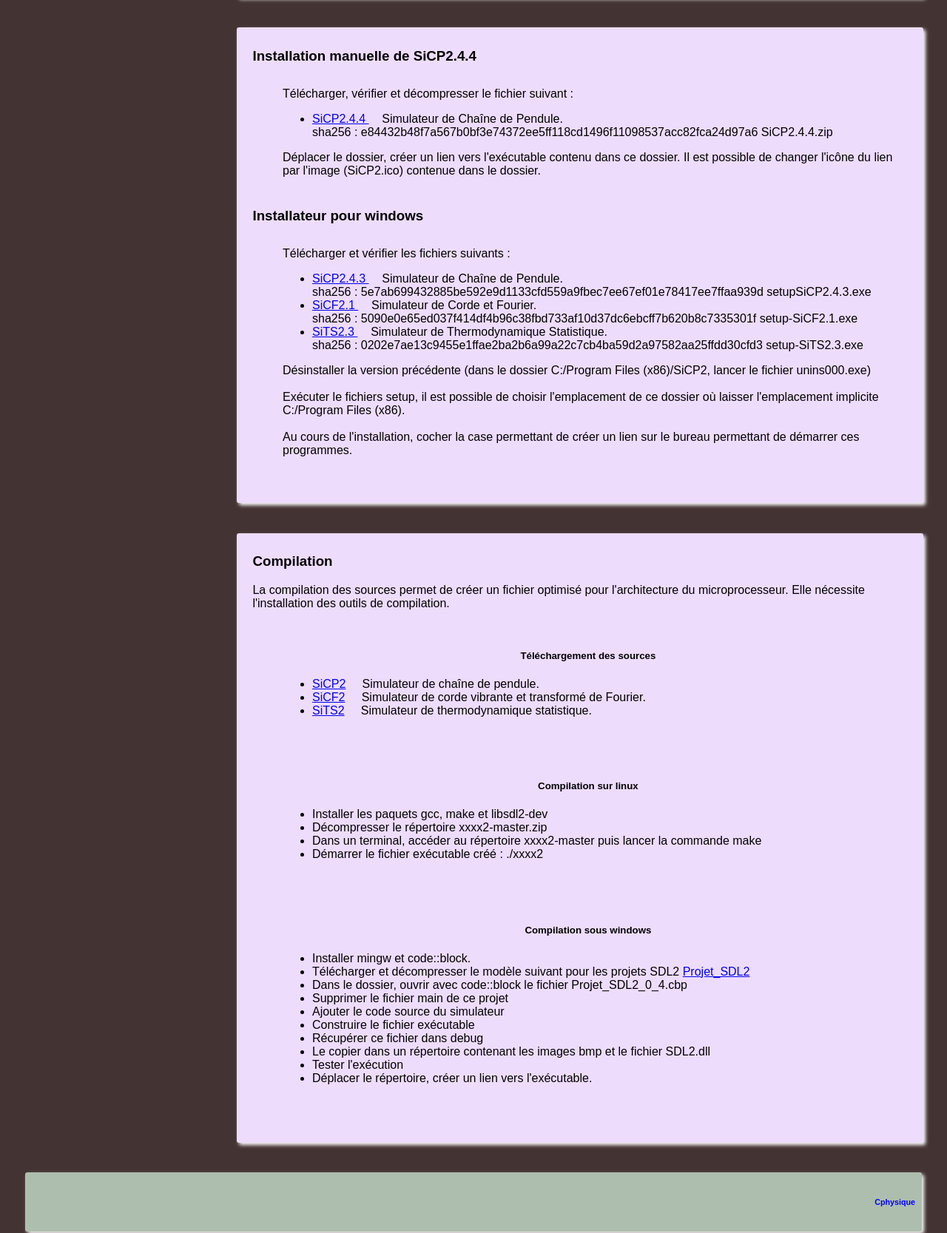
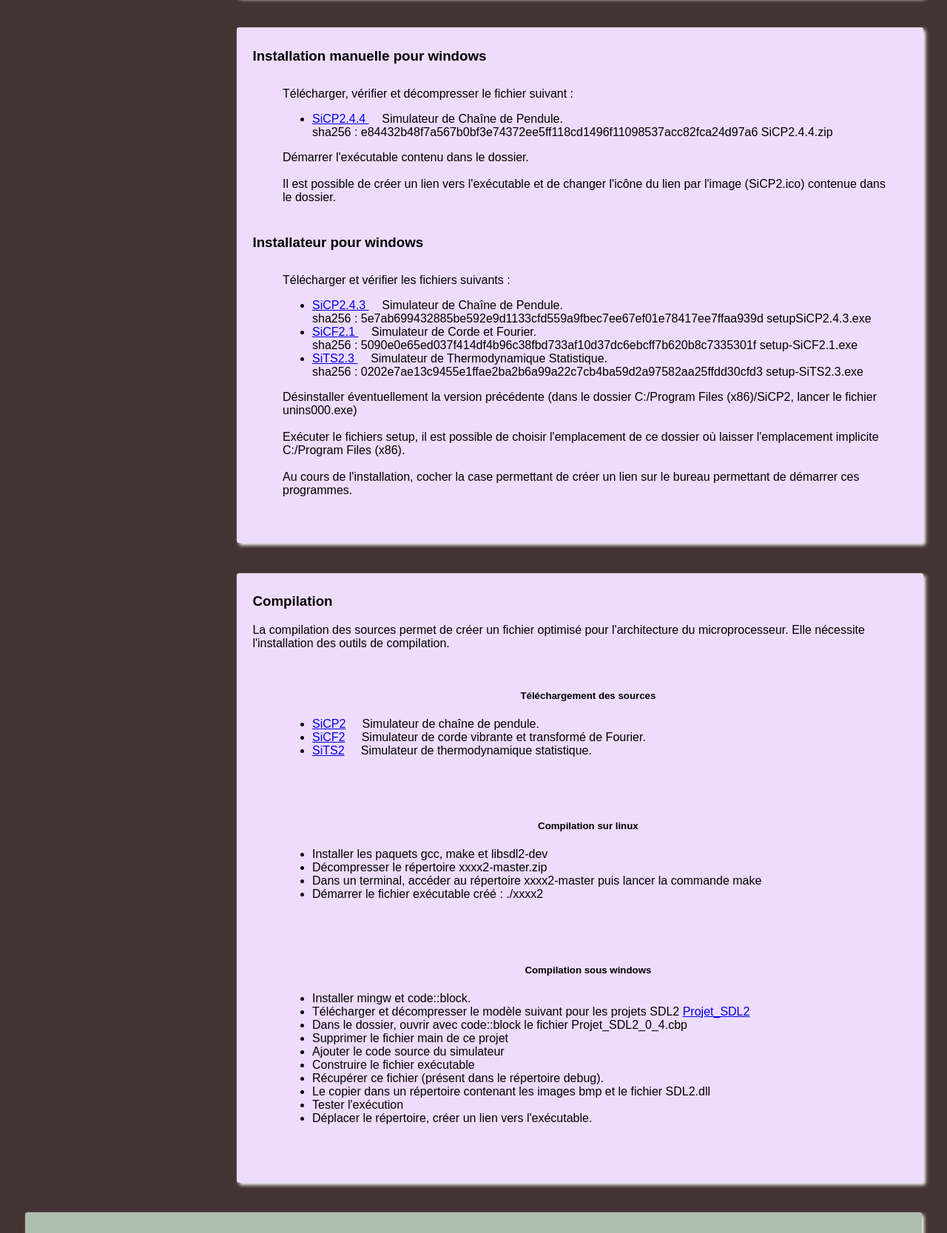
Before and after one commit to Cphysique/cphysique.github.io, a plain HTML site: page index.html in a window 1280 px wide. Shown: the part 1891-3558 px from the top of the page at 74% size. Drawn offline with Linux system fonts and the light colour scheme.

Commit message:
Corrections

```diff
--- a/index.html
+++ b/index.html
@@ -106,7 +106,7 @@
 
 <section>	<!--		POUR WINDOWS		-->
 
-		<h3>Installation manuelle de SiCP2.4.4</h3>
+		<h3>Installation manuelle pour windows</h3>
 
 	<article>	<!--		PORTABLE		-->
 	Télécharger, vérifier et décompresser le fichier suivant :
@@ -115,7 +115,9 @@
 			<br>sha256 : e84432b48f7a567b0bf3e74372ee5ff118cd1496f11098537acc82fca24d97a6  SiCP2.4.4.zip
 
 		</ul>
-    Déplacer le dossier, créer un lien vers l'exécutable contenu dans ce dossier. Il est possible de changer l'icône du lien par l'image (SiCP2.ico) contenue dans le dossier.
+            Démarrer l'exécutable contenu dans le dossier.
+<br><br>
+            Il est possible de créer un lien vers l'exécutable et de changer l'icône du lien par l'image (SiCP2.ico) contenue dans le dossier.
 	</article>
 		<h3>Installateur pour windows</h3>
 
@@ -129,7 +131,7 @@
 			<li><a href="setupSiTS2.3.exe" > SiTS2.3 </a> &nbsp;&nbsp;&nbsp;  Simulateur de Thermodynamique Statistique.
 			<br>sha256 : 0202e7ae13c9455e1ffae2ba2b6a99a22c7cb4ba59d2a97582aa25ffdd30cfd3  setup-SiTS2.3.exe
 		</ul>
-	Désinstaller la version précédente (dans le dossier C:/Program Files (x86)/SiCP2, lancer le fichier unins000.exe)
+	Désinstaller éventuellement la version précédente (dans le dossier C:/Program Files (x86)/SiCP2, lancer le fichier unins000.exe)
 <br><br>
     Exécuter le fichiers setup,  il est possible de choisir l'emplacement de ce dossier où laisser l'emplacement implicite C:/Program Files (x86).
 <br><br>
@@ -191,7 +193,7 @@
 			<li> Supprimer le fichier main de ce projet
 			<li> Ajouter le code source du simulateur
 			<li> Construire le fichier exécutable
-			<li> Récupérer ce fichier dans debug
+			<li> Récupérer ce fichier (présent dans le répertoire debug).
 			<li> Le copier dans un répertoire contenant les images bmp et le fichier SDL2.dll
 			<li> Tester l'exécution
 			<li> Déplacer le répertoire, créer un lien vers l'exécutable.
```
